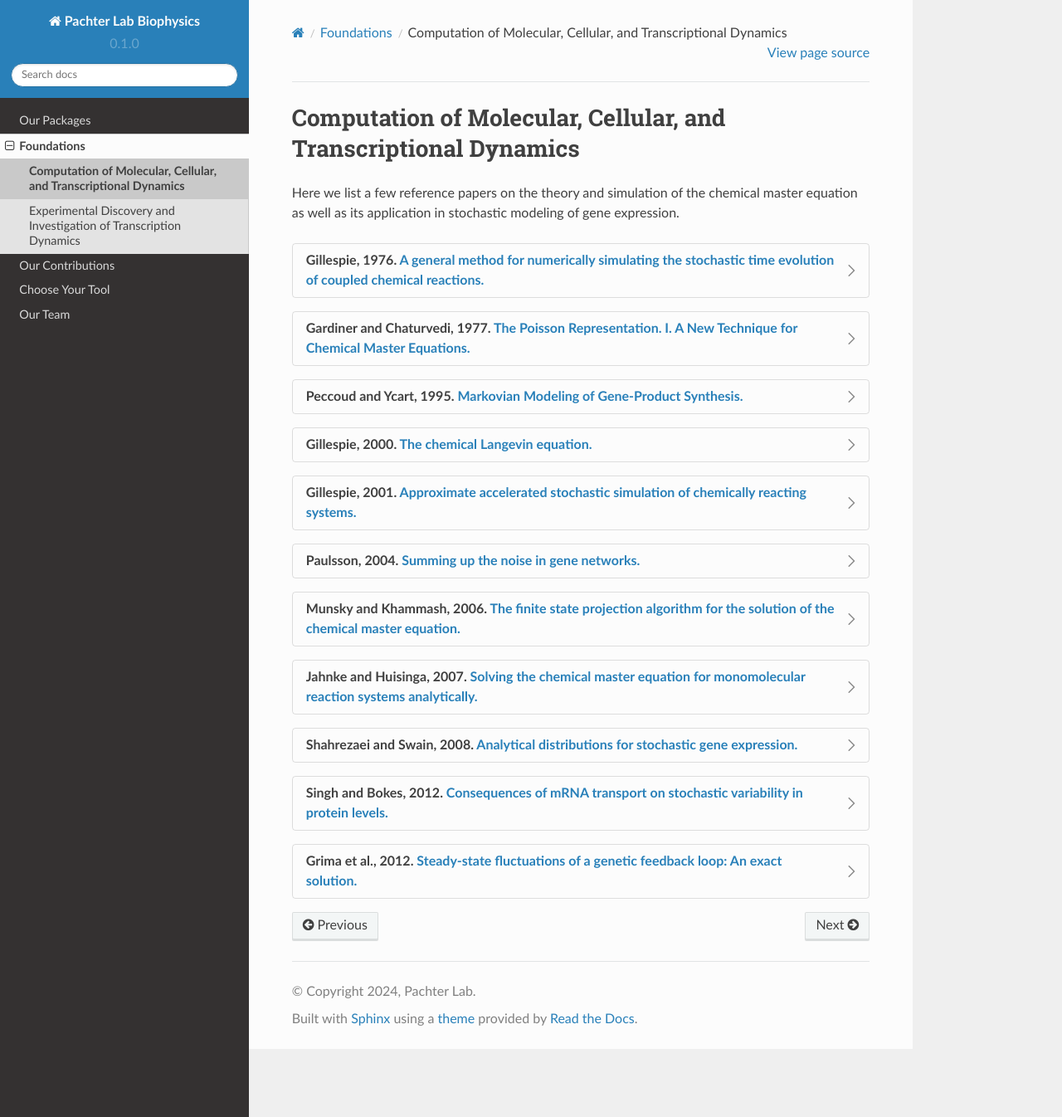
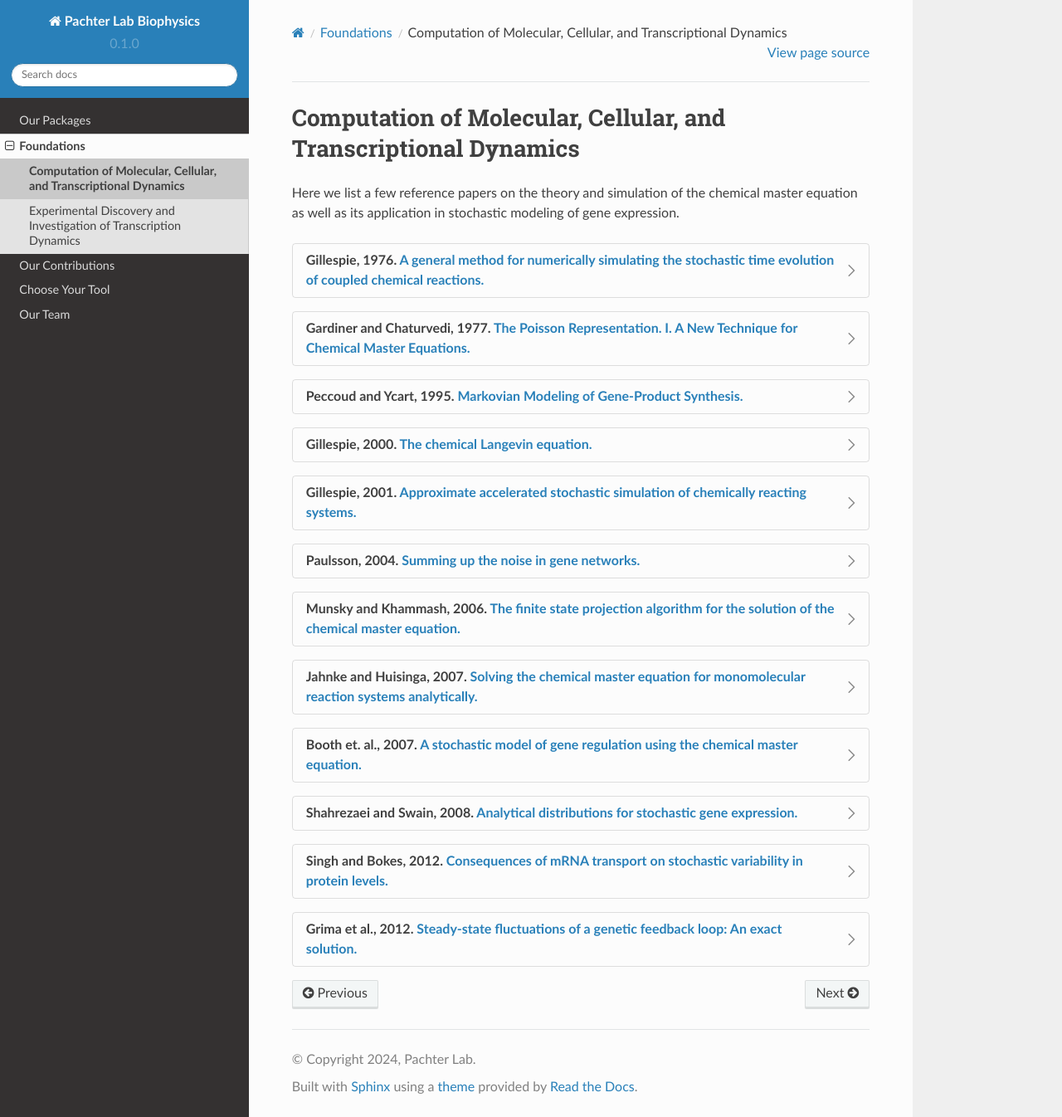
Before and after one commit to pachterlab/biophysics, a Sphinx documentation site: the page built from docs/source/foundations_computation.rst, in a window 1280 px wide and 1346 px high. Shown: the whole window at 83% size. Built offline with Sphinx 7.4.7 and the Read the Docs theme 2.0.0, drawn with Linux system fonts in a browser that asks for light colours; part of the change alters nothing that is shown.

Commit message:
Update foundations_computation.rst: Booth

```diff
--- a/docs/source/foundations_computation.rst
+++ b/docs/source/foundations_computation.rst
@@ -49,7 +49,6 @@ Here we list a few reference papers on the theory and simulation of the chemical
 
             .. grid-item:: In this article, Paulsson used fluctuation-dissipation theorem to derive an equation for second order noise. The equation depends on kinetic orders of reactions and unified results from a few studies of gene expression noise.
 
-
 .. dropdown:: Munsky and Khammash, 2006. `The finite state projection algorithm for the solution of the chemical master equation. <https://doi.org/10.1063/1.2145882>`_
 
             .. grid:: 2
@@ -70,6 +69,13 @@ Here we list a few reference papers on the theory and simulation of the chemical
 
                 .. grid-item::
                     This article derives the exact solution formula for the chemical master equations of monomolecular reaction systems. It shows that the solutions can be expressed as a convolution of multinomial and product Poisson distributions, with time-dependent parameters evolving according to traditional reaction-rate equations.
+
+.. dropdown:: Booth et. al., 2007. `A stochastic model of gene regulation using the chemical master equation. <https://doi.org/10.1007/978-0-8176-4558-8_7>`_
+
+            .. grid:: 1
+
+                .. grid-item:: This chapter describes a hybrid deterministic/stochastic simulation for chemical master equation in combination with chemical rate equations, which is applied to study genetic regulatory networks in prokaryotes: states of the gene represent the binding and unbinding of protein complexes to DNA are modeled using the master equation, while protein and substrate concentrations are represented by continuum variables modeled by differential equations.
+
 
 .. dropdown:: Shahrezaei and Swain, 2008. `Analytical distributions for stochastic gene expression. <www.pnas.org/cgi/doi/10.1073/pnas.0803850105>`_
 
```
